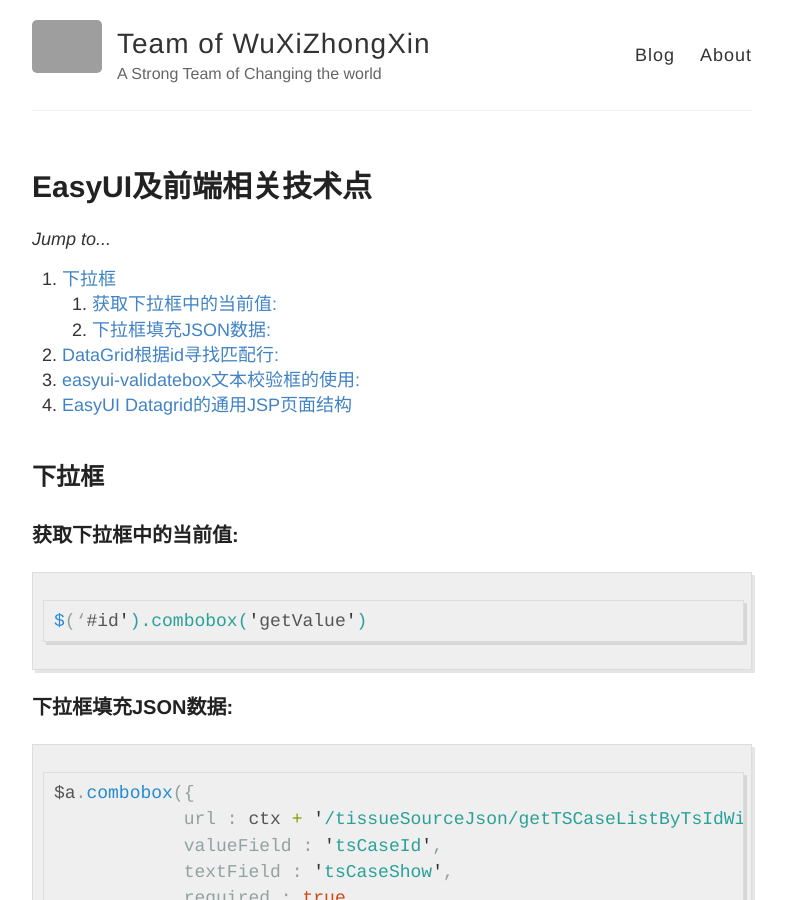
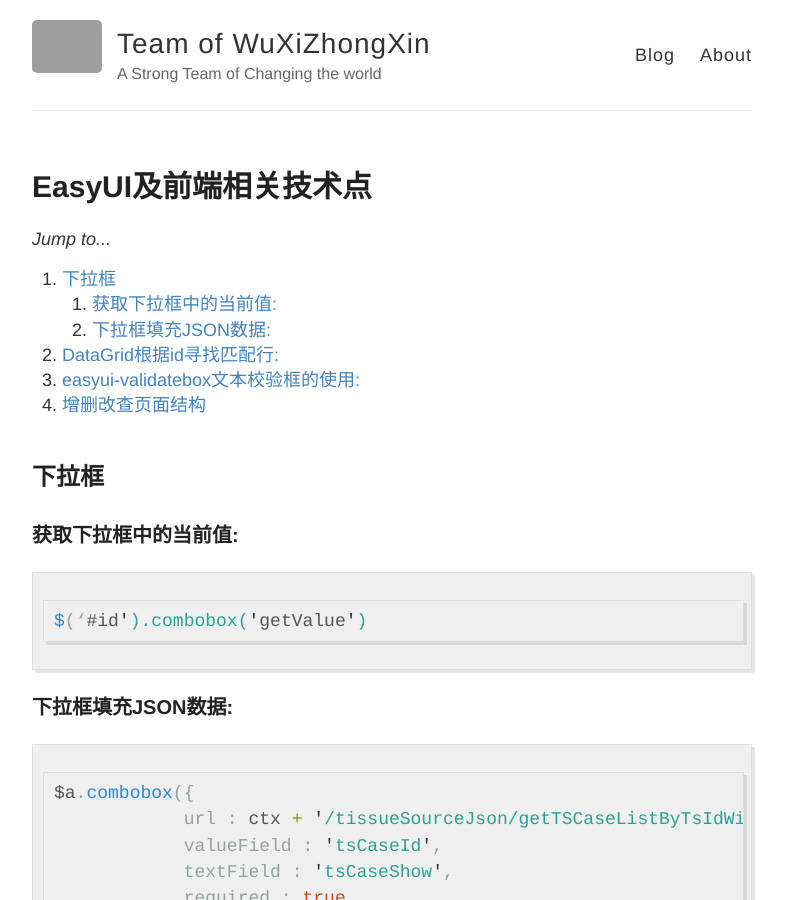
Before and after one commit to pythonlouvre/wxzx, a Jekyll site: the page built from _posts/2015-06-21-EasyUI及前端相关技术点.md, in a window 1280 px wide and 900 px high. Shown: the whole window, without its empty margins (248-1034 px from the left). Built offline with Jekyll 4.4.1, drawn with Linux system fonts in a browser that asks for light colours; Markdown is read by kramdown in place of the engine named in the settings; some of the changed text lies outside the part shown; grey boxes are pictures that could not be loaded.

````diff
--- a/_posts/2015-06-21-EasyUI及前端相关技术点.md
+++ b/_posts/2015-06-21-EasyUI及前端相关技术点.md
@@ -73,7 +73,7 @@ $(custromRuleInput).validatebox({
 });
 ```
 
-## EasyUI Datagrid的通用JSP页面结构
+## 增删改查页面结构
 
 >1. 引入数据装载的js文件
 >2. EasyUI datagrid的主结构
````
